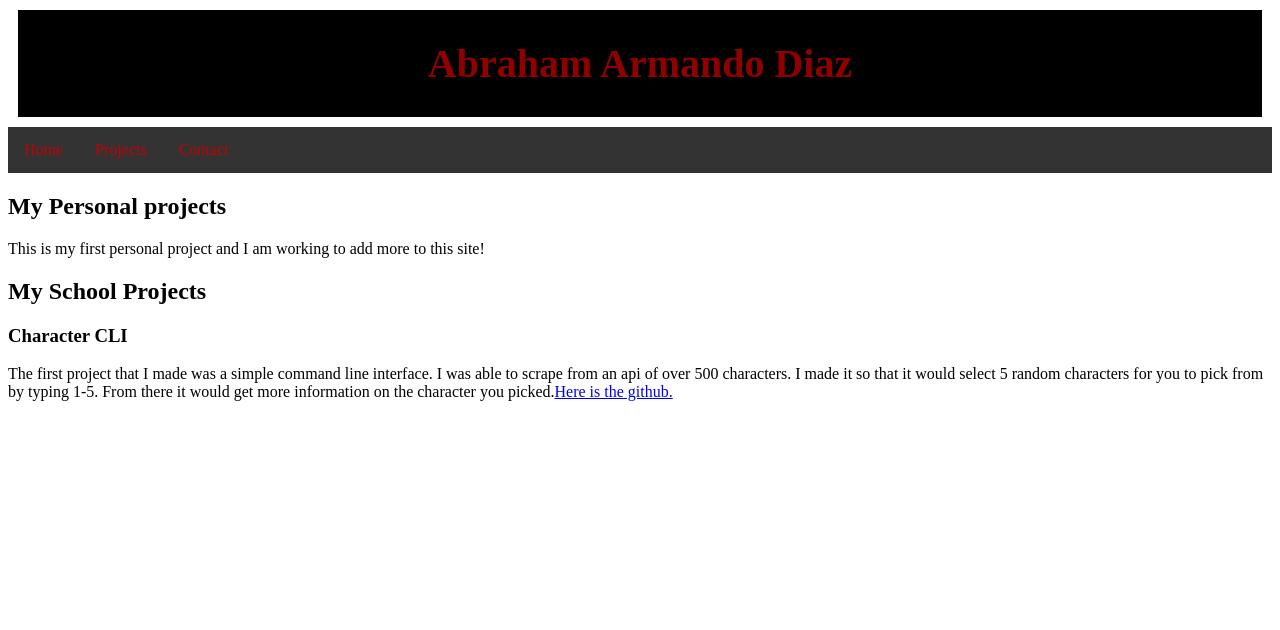
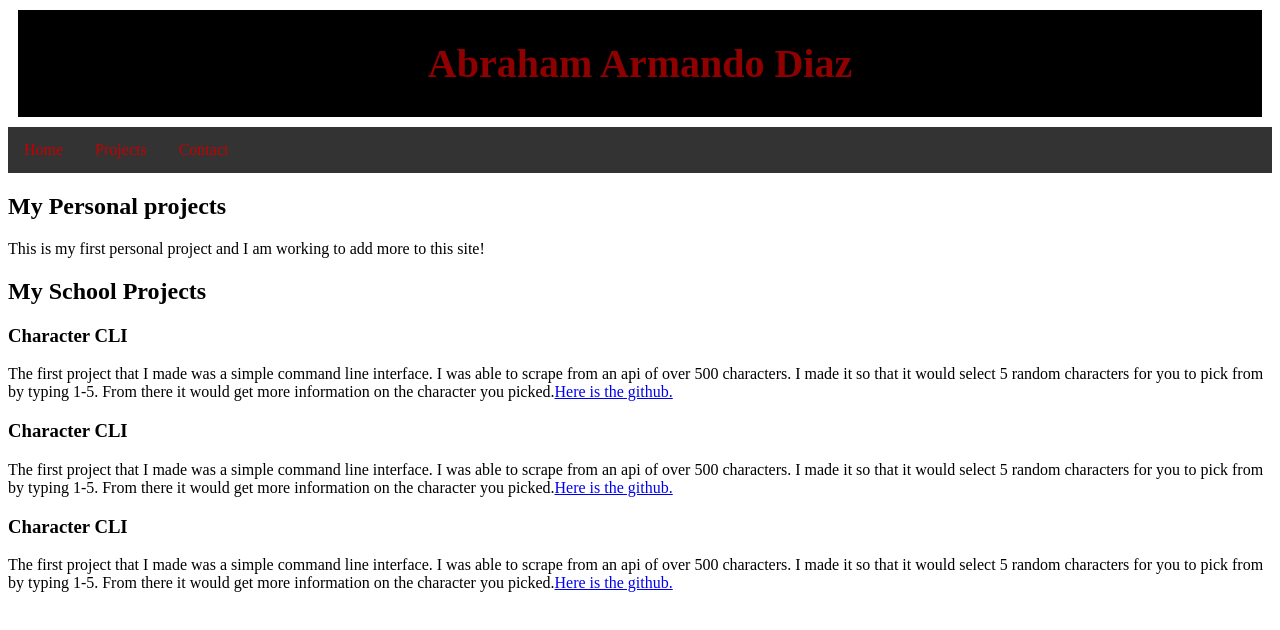
Before and after one commit to abdiaz2018/my-portfolio, a React (Create React App) app: page /projects in a window 1280 px wide. Shown: the top 630 px of the page. Built offline with nearby package versions, Linux system fonts and the light colour scheme; the HTML template or start-up script is replaced by a standard one.

Commit message:
adding projects

```diff
--- a/src/projects.js
+++ b/src/projects.js
@@ -16,6 +16,23 @@ class Projects extends Component {
                         <a href="https://github.com/abdiaz2018/characterbioCLI" target="_blank" rel="noreferrer noopener">Here is the github.</a>
                     </p>
                 </div>
+
+                <div class="project">
+                    <h3>Character CLI</h3>
+                    <p>
+                        The first project that I made was a simple command line interface. I was able to scrape from an api of over 500 characters. I made it so that it would select 5 random characters for you to pick from by typing 1-5. From there it would get more information on the character you picked.
+                        <a href="https://github.com/abdiaz2018/characterbioCLI" target="_blank" rel="noreferrer noopener">Here is the github.</a>
+                    </p>
+                </div>
+
+                <div class="project">
+                    <h3>Character CLI</h3>
+                    <p>
+                        The first project that I made was a simple command line interface. I was able to scrape from an api of over 500 characters. I made it so that it would select 5 random characters for you to pick from by typing 1-5. From there it would get more information on the character you picked.
+                        <a href="https://github.com/abdiaz2018/characterbioCLI" target="_blank" rel="noreferrer noopener">Here is the github.</a>
+                    </p>
+                </div>
+
             </main>
         )
     }
```
